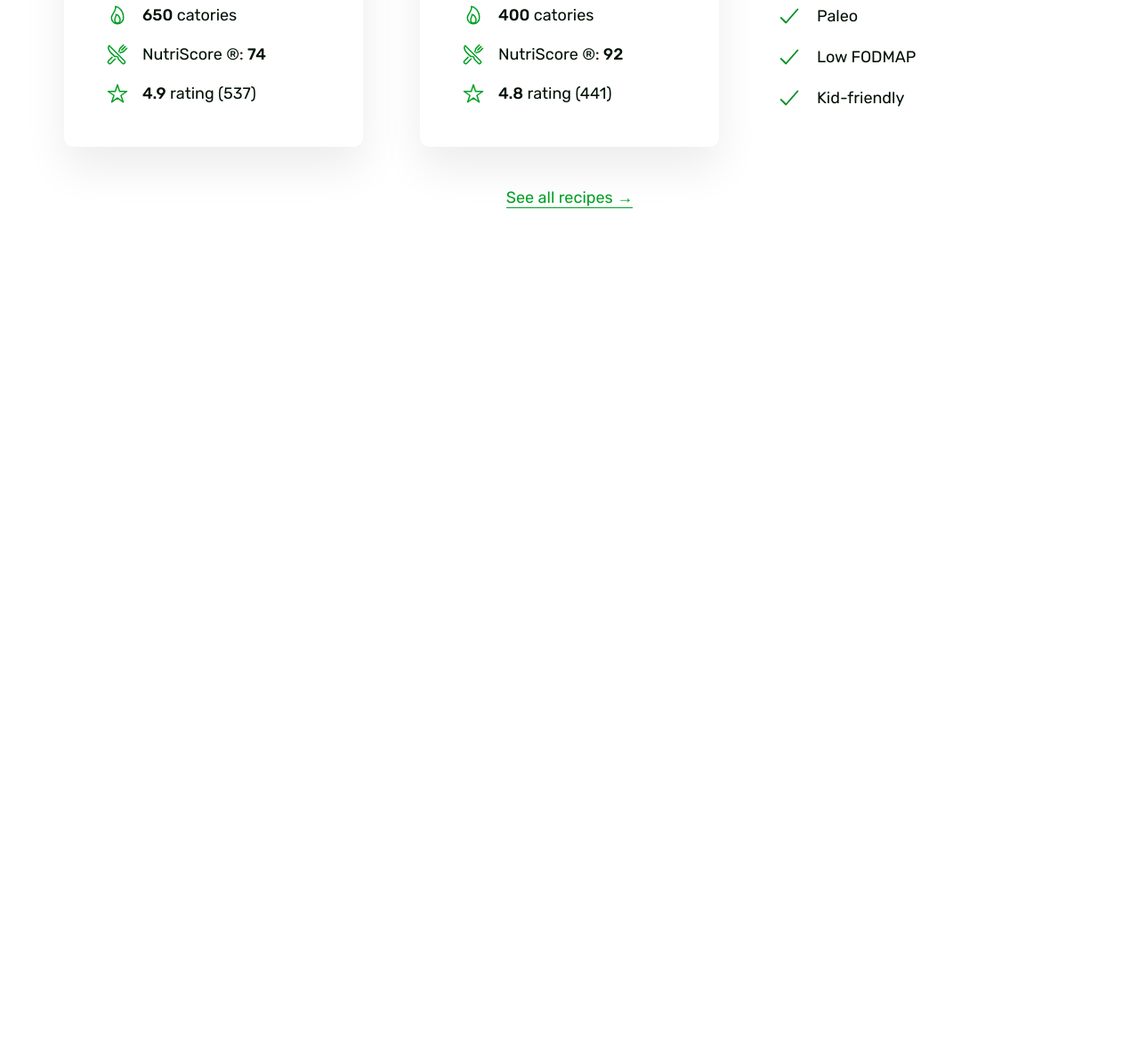
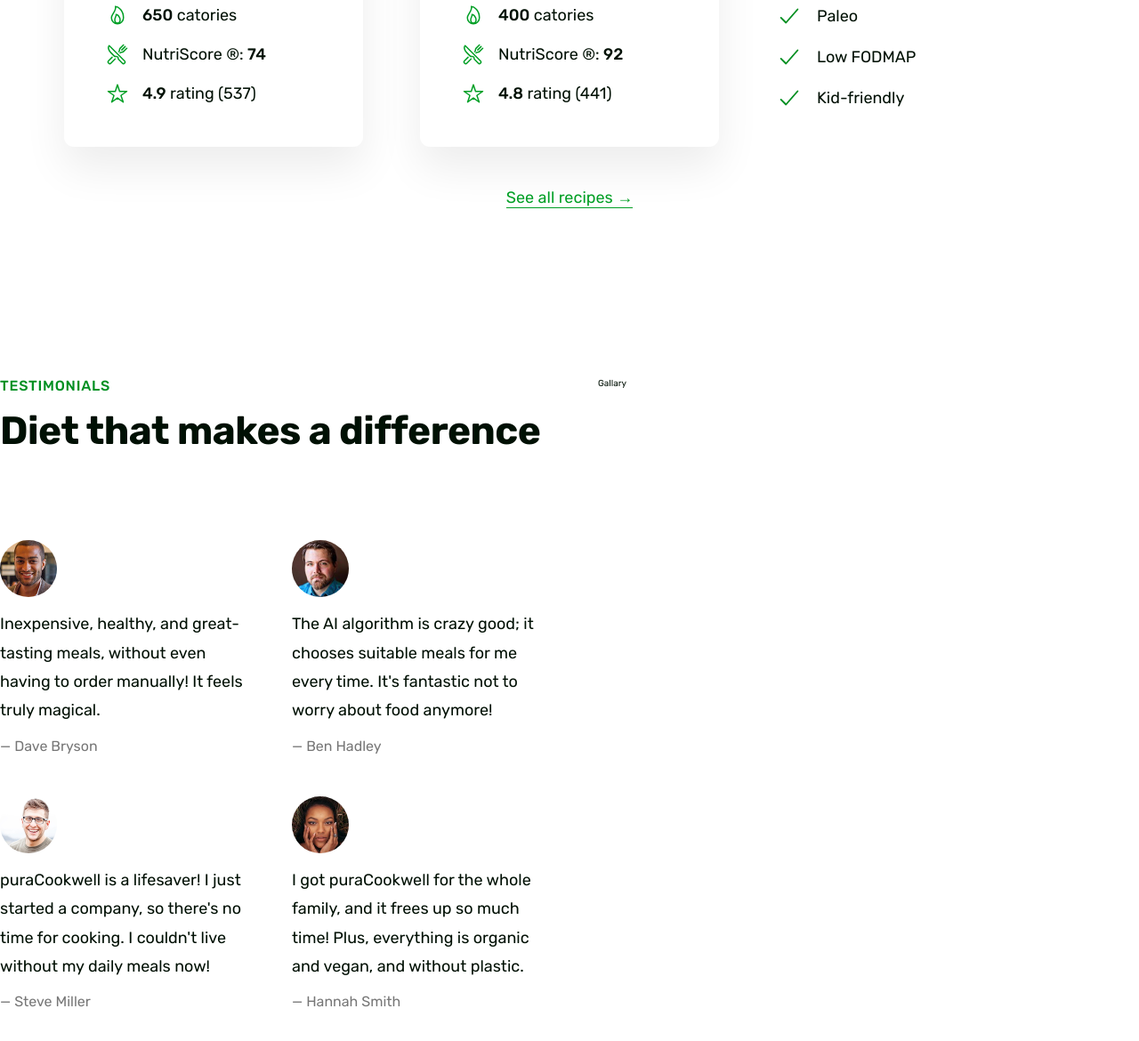
Before and after one commit to amitbhalla/css, a plain HTML site: page index.html in a window 1280 px wide. Shown: the part 3164-4334 px from the top of the page at 89% size. Before the commit the page ends 3494 px from the top, so only its background shows below. Drawn offline with nearby package versions, Linux system fonts and the light colour scheme.

Commit message:
Testimonial left section added

```diff
--- a/css/style.css
+++ b/css/style.css
@@ -316,3 +316,34 @@
   text-align: center;
   font-size: 1.8rem;
 }
+
+/* ****************** */
+/* TESTIMONIALS */
+/* ****************** */
+
+.section-testimonials {
+  padding: 9.6rem 0;
+}
+
+.testimonials {
+  display: grid;
+  grid-template-columns: repeat(2, 1fr);
+  gap: 4.8rem;
+}
+
+.testimonial-img {
+  width: 6.4rem;
+  border-radius: 50%;
+  margin-bottom: 1.2rem;
+}
+
+.testimonial-text {
+  font-size: 1.8rem;
+  line-height: 1.8;
+  margin-bottom: 1.6rem;
+}
+
+.testimonial-name {
+  font-size: 1.6rem;
+  color: #777;
+}
--- a/index.html
+++ b/index.html
@@ -241,6 +241,61 @@
             </div>
         </section>
 
+        <section class="section-testimonials grid grid--2-cols">
+            <div class="testimonials-container">
+                <span class="subheading">Testimonials</span>
+                <h2 class="heading-secondary">Diet that makes a difference</h2>
+                <div class="testimonials">
+                    <figure class="testimonial">
+                        <img class="testimonial-img" src="img/customers/dave.jpg" alt="Image of Dave a customer">
+                        <blockquote class="testimonial-text">
+                            Inexpensive, healthy, and great-tasting meals, without even having to order manually! It
+                            feels
+                            truly magical.
+                        </blockquote>
+                        <p class="testimonial-name">
+                            &mdash; Dave Bryson
+                        </p>
+                    </figure>
+                    <figure class="testimonial">
+                        <img class="testimonial-img" src="img/customers/ben.jpg" alt="Image of Ben a customer">
+                        <blockquote class="testimonial-text">
+                            The AI algorithm is crazy good; it chooses suitable meals for me every time. It's fantastic
+                            not
+                            to worry about food anymore!
+                        </blockquote>
+                        <p class="testimonial-name">
+                            &mdash; Ben Hadley
+                        </p>
+                    </figure>
+                    <figure class="testimonial">
+                        <img class="testimonial-img" src="img/customers/steve.jpg" alt="Image of Steve a customer">
+                        <blockquote class="testimonial-text">
+                            puraCookwell is a lifesaver! I just started a company, so there's no time for cooking. I
+                            couldn't live without my daily meals now!
+                        </blockquote>
+                        <p class="testimonial-name">
+                            &mdash; Steve Miller
+                        </p>
+                    </figure>
+                    <figure class="testimonial">
+                        <img class="testimonial-img" src="img/customers/hannah.jpg" alt="Image of Hannah a customer">
+                        <blockquote class="testimonial-text">
+                            I got puraCookwell for the whole family, and it frees up so much time! Plus, everything is
+                            organic and vegan, and without plastic.
+                        </blockquote>
+                        <p class="testimonial-name">
+                            &mdash; Hannah Smith
+                        </p>
+                    </figure>
+                </div>
+            </div>
+
+            <div class="gallary">
+                Gallary
+            </div>
+        </section>
+
     </main>
 
 </body>
```
